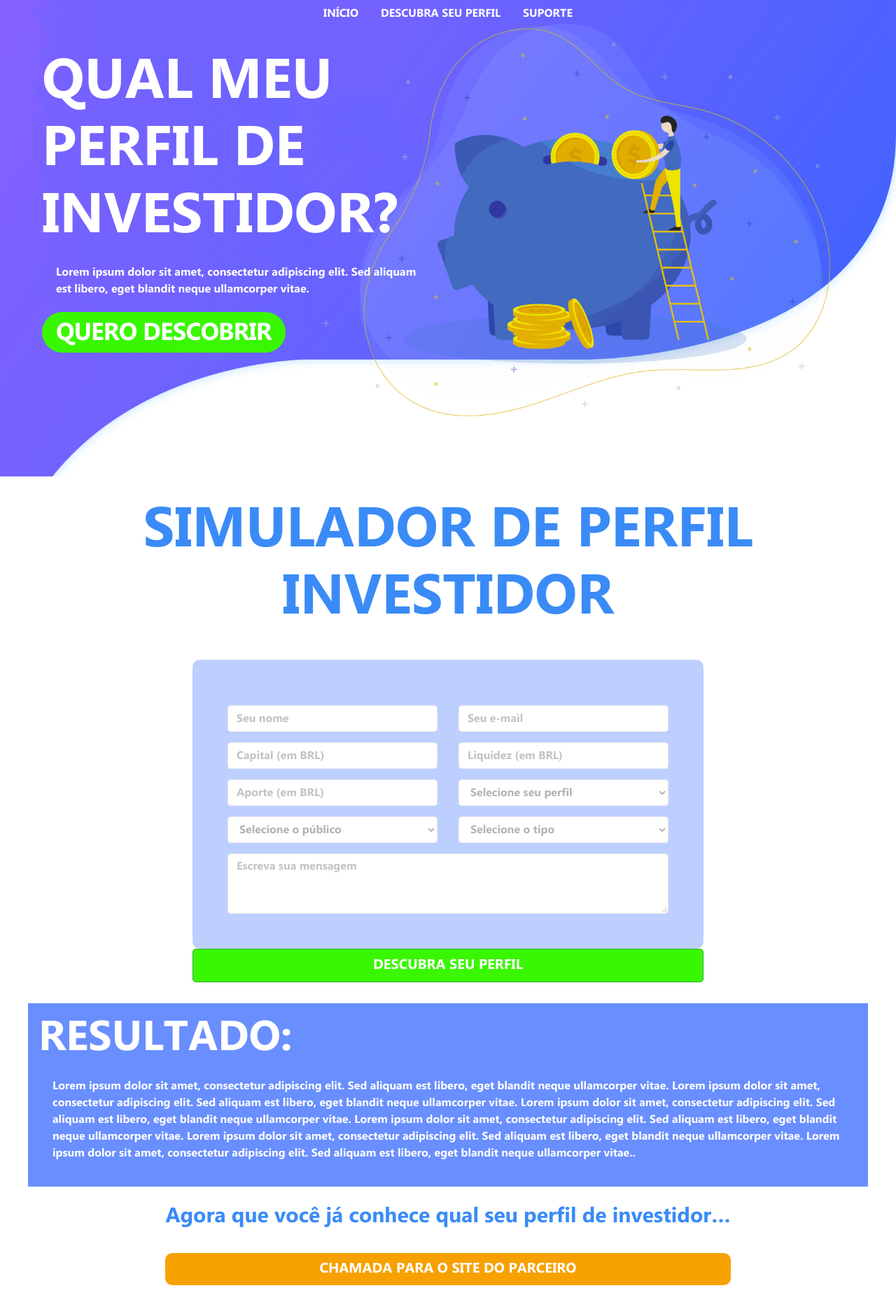
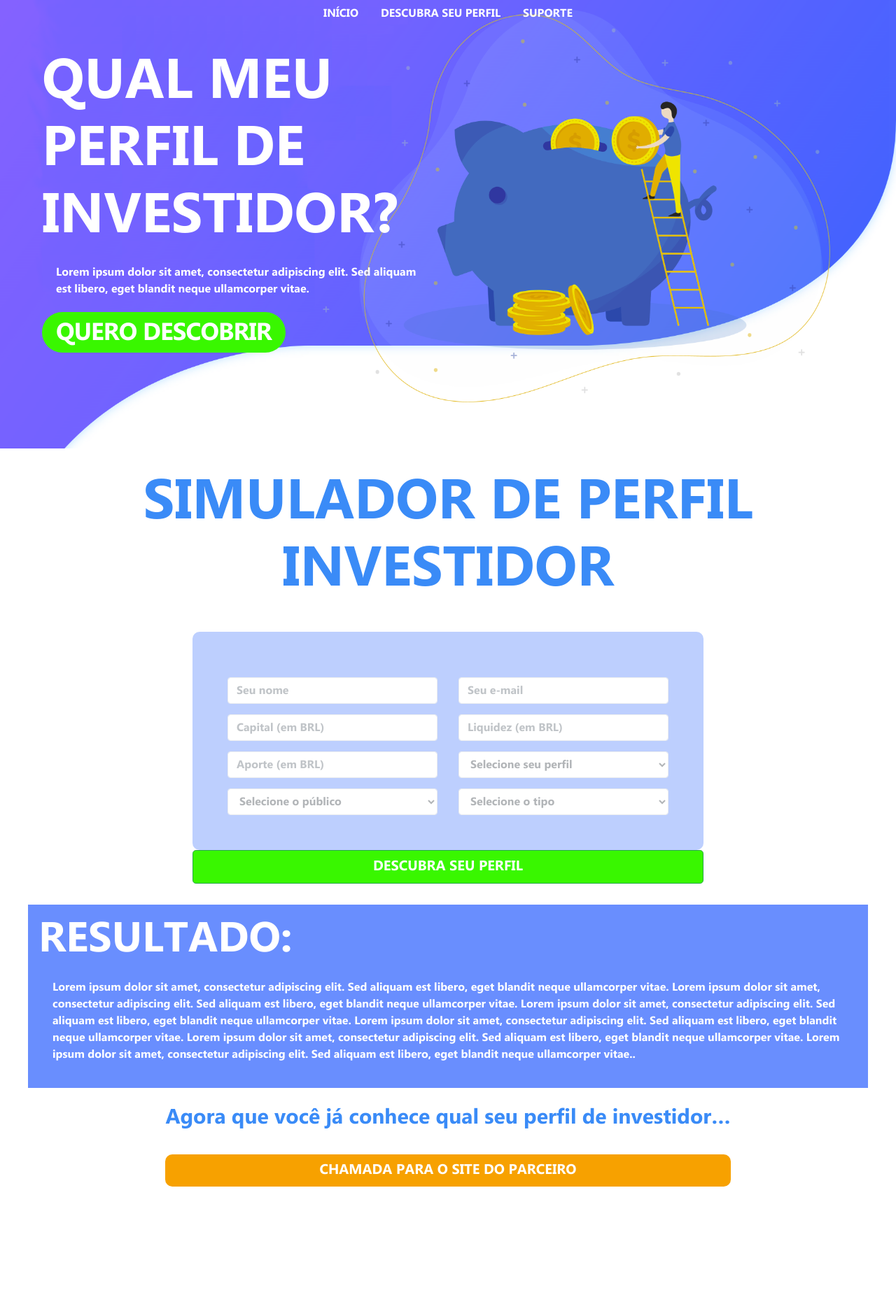
Before and after one commit to ThiagoMarques/bx-invest, a PHP site: page / in a window 1280 px wide. Shown: the whole page at 70% size. After the commit the page ends 1696 px from the top, so only its background shows below. Run offline with PHP 8.4, Linux system fonts and the light colour scheme; some libraries are stand-ins or nearby versions.

Commit message:
Atualização do formulário

```diff
--- a/index.php
+++ b/index.php
@@ -106,12 +106,6 @@
                                         </select>
                                     </div>
                                 </div>
-                                <div class="row">
-                                    <div class="col-md-12 form-col">
-                                        <textarea class="form-control" name="txtMensagem" id="txtMensagem" rows="3"
-                                            placeholder="Escreva sua mensagem"></textarea>
-                                    </div>
-                                </div>
                             </form>
                             <button type="submit" name="Enviar"
                                     class="btn btn-success btn-formulario btn-block btn-lg">DESCUBRA SEU PERFIL</button>
```
